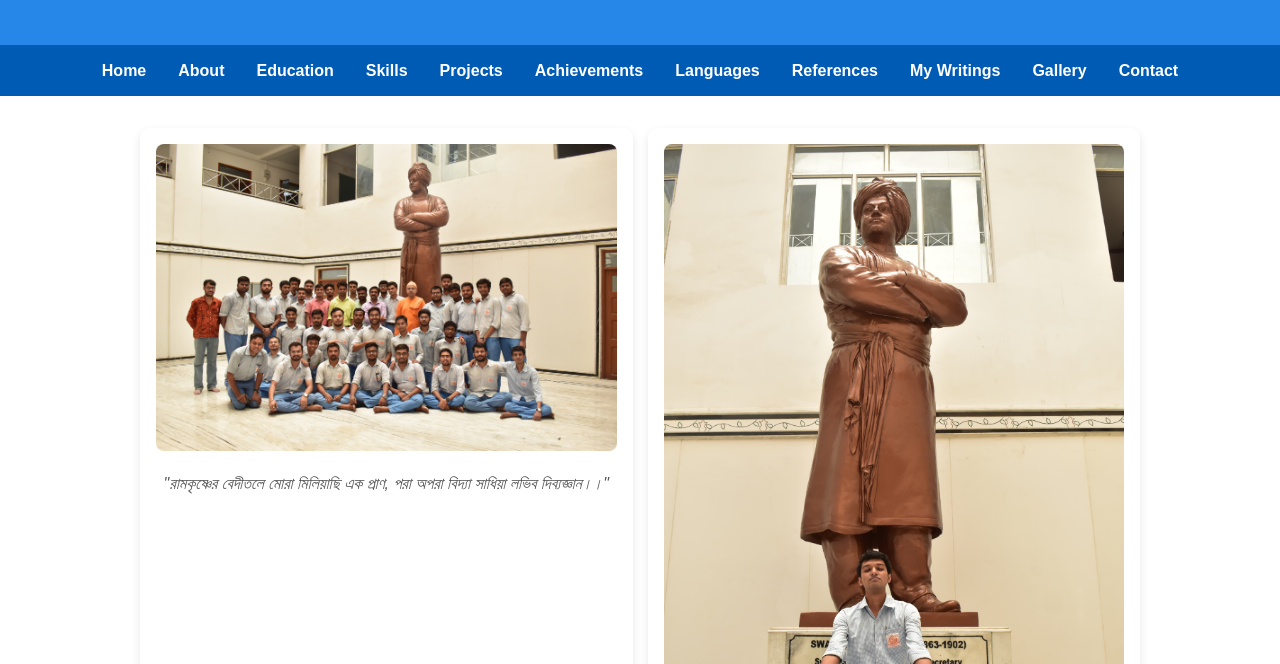
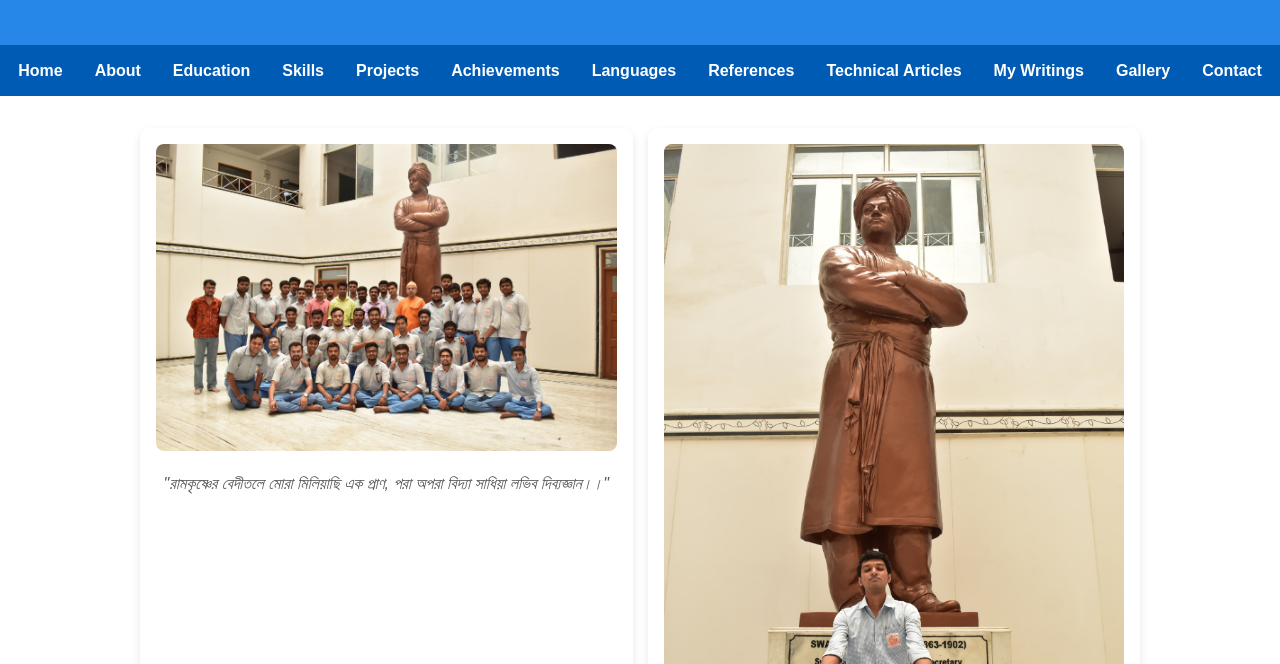
Before and after one commit to sudipta-rkmrc/website, a plain HTML site: page gallery.html in a window 1280 px wide. Shown: the part 136-800 px from the top of the page. Drawn offline with Linux system fonts and the light colour scheme.

Commit message:
Update gallery.html

```diff
--- a/gallery.html
+++ b/gallery.html
@@ -127,6 +127,7 @@
         <a href="index.html#achievements">Achievements</a>
         <a href="index.html#languages">Languages</a>
         <a href="index.html#references">References</a>
+        <a href="technical-vlogs.html">Technical Articles</a>
         <a href="writings.html">My Writings</a>
         <a href="gallery.html">Gallery</a>
         <a href="index.html#contact">Contact</a>
```
